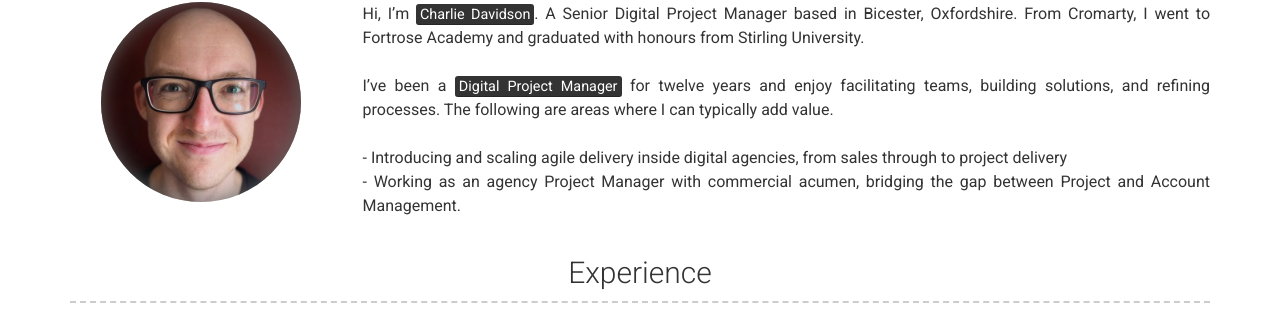
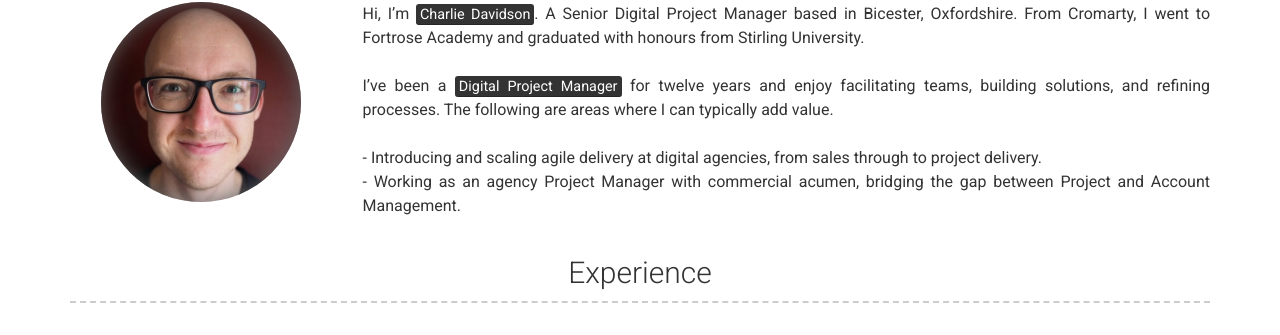
Before and after one commit to csgdavidson/Charlie-Davidson2, a Jekyll site: the page built from index.md, in a window 1280 px wide. Shown: the part 277-612 px from the top of the page. Built offline with Jekyll 4.4.1, drawn with Linux system fonts in a browser that asks for light colours; nearby versions of some CDN libraries.

Commit message:
Update _config.yml

```diff
--- a/_config.yml
+++ b/_config.yml
@@ -20,7 +20,7 @@ about_profile_image: assets/charlie.jpg
 about_content:
   Hi, I'm <mark>Charlie Davidson</mark>. A Senior Digital Project Manager based in Bicester, Oxfordshire. From Cromarty, I went to Fortrose Academy and graduated with honours from Stirling University.<br><br>
   I've been a <mark>Digital Project Manager</mark> for twelve years and enjoy facilitating teams, building solutions, and refining processes. The following are areas where I can typically add value.<br><br>
-    - Introducing and scaling agile delivery inside digital agencies, from sales through to project delivery<br>
+    - Introducing and scaling agile delivery at digital agencies, from sales through to project delivery.<br>
     - Working as an agency Project Manager with commercial acumen, bridging the gap between Project and Account Management.
 
 # Projects Section
```
